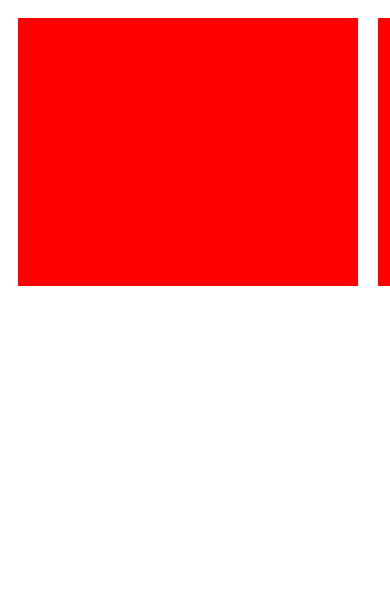
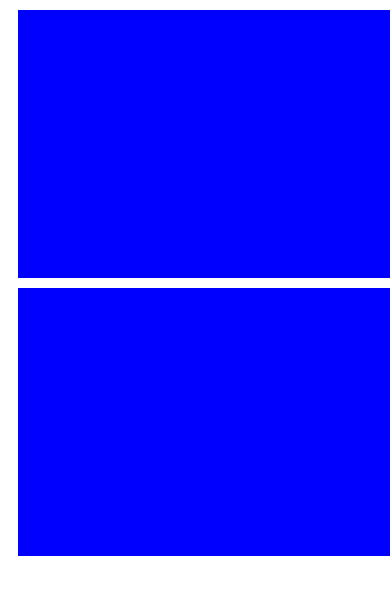
Before and after one commit to codegician/responsive-lab, a plain HTML site: page responsive-lab/index.html in a window 390 px wide. Shown: the top 594 px of the page. Drawn offline with Linux system fonts and the light colour scheme.

Commit message:
working out media queries error

```diff
--- a/responsive-lab/css/style.css
+++ b/responsive-lab/css/style.css
@@ -3,19 +3,27 @@
   height: 536px;
 }
 section, aside{
-  margin: 1.85%;
+  margin: 1.858736059%;
 }
 
 section {
   float: left;
-  width: 63.19%;
+  width: 63.197026%;
   height: 50%;
   background-color: red;
 }
 
 aside {
     float:right;
-    width: 29.36%;
+    width: 29.3680297%;
     height: 50%;
     background-color: red;
 }
+
+@media all and (max-width: 420px) {
+  section, aside {
+    float:none;
+    width: auto;
+    background-color: blue;
+  }
+}
```
Also changed, not shown: responsive-lab/index.html (+1 -1 lines).
